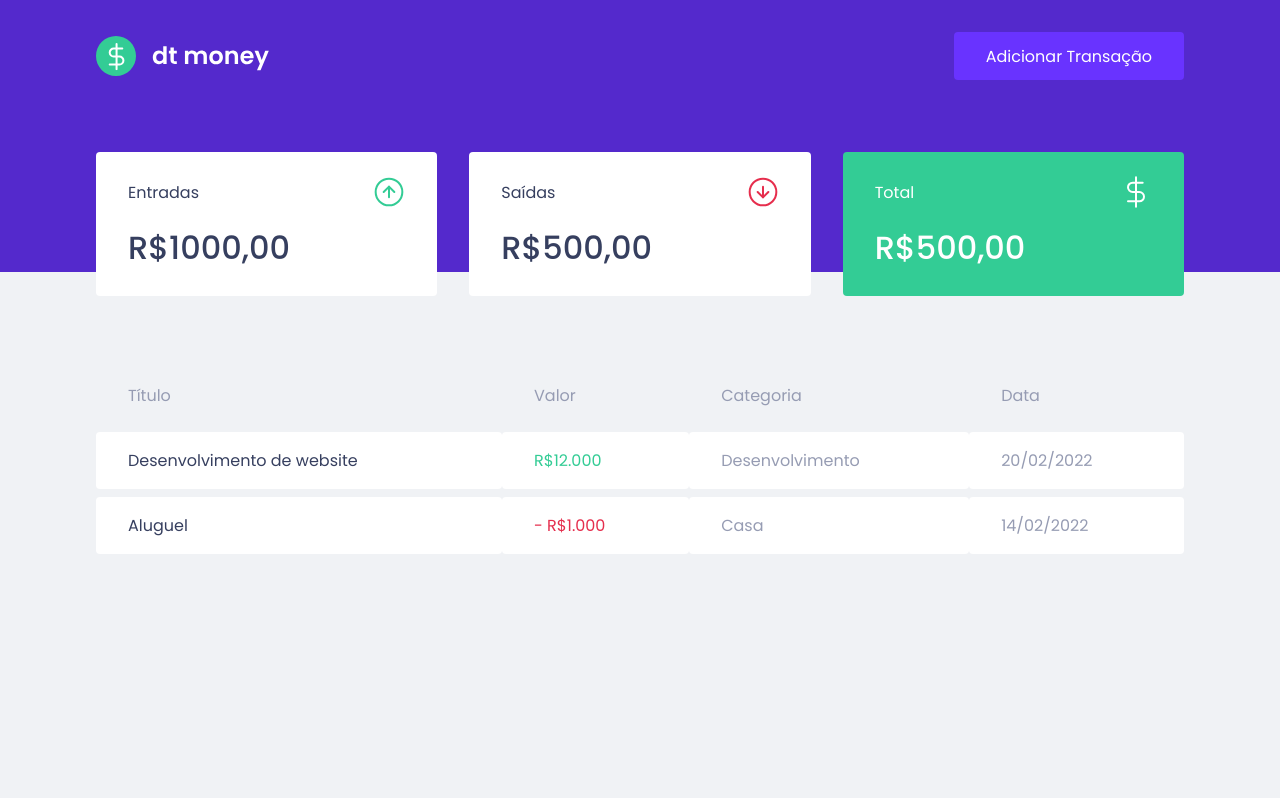
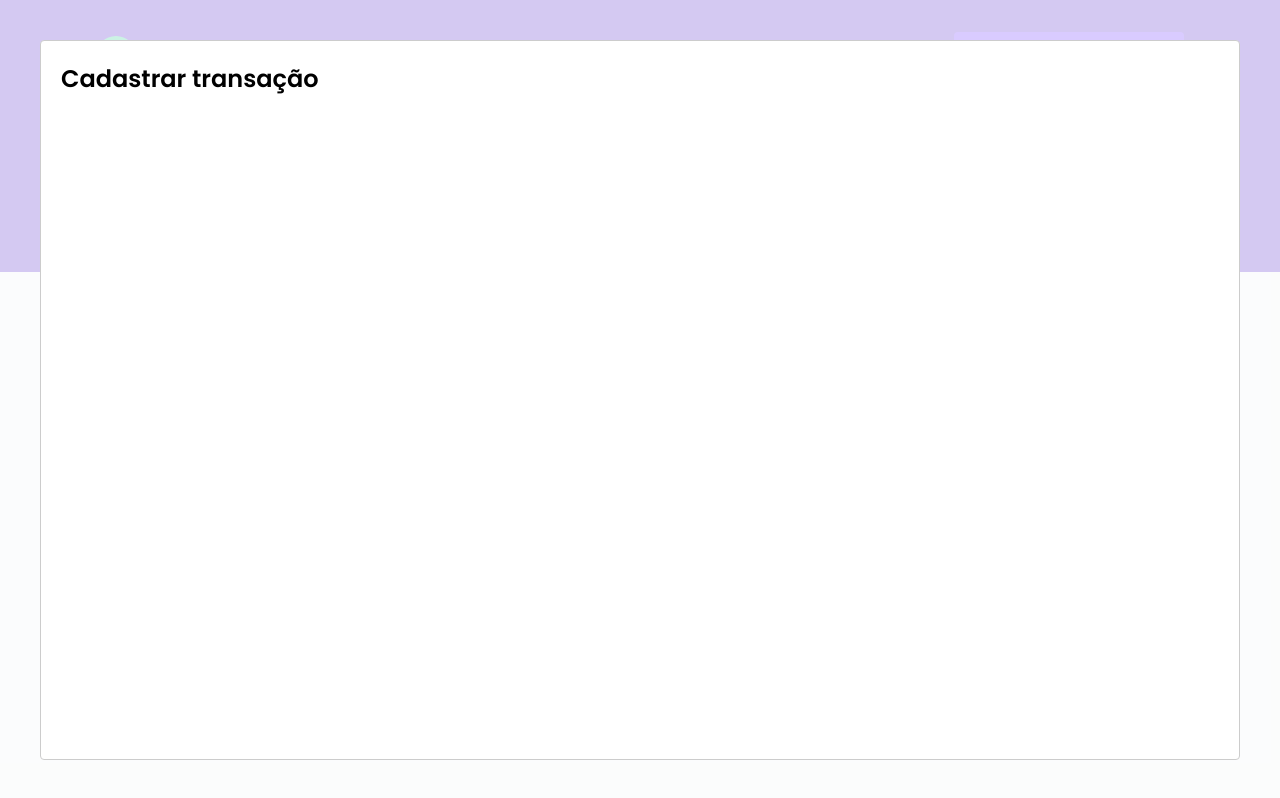
Before and after one commit to Erickbci/ignite_dtmoney, a React (Create React App) app: page / in a window 1280 px wide. Both pictures are taken after a click on the button "Adicionar Transação". Built offline with nearby package versions, Linux system fonts and the light colour scheme; no server answers; what miragejs would draw is missing.

Commit message:
Configurando Modal de Transação

```diff
--- a/package.json
+++ b/package.json
@@ -3,11 +3,13 @@
   "version": "0.1.0",
   "private": true,
   "dependencies": {
+    "@types/react-modal": "^3.13.1",
     "@types/styled-components": "^5.1.24",
     "axios": "^0.26.1",
     "miragejs": "^0.1.43",
     "react": "^17.0.2",
     "react-dom": "^17.0.2",
+    "react-modal": "^3.14.4",
     "react-scripts": "5.0.0",
     "styled-components": "^5.3.5",
     "web-vitals": "^2.1.0"
--- a/src/App.tsx
+++ b/src/App.tsx
@@ -2,7 +2,10 @@ import { Dashboard } from "./components/Dashboard";
 import { Header } from "./components/Header";
 import { GlobalStyle } from "./styles/global";
 
+import Modal from 'react-modal'
+
 import { createServer } from 'miragejs'
+import { useState } from "react";
 
 createServer({
   routes() {
@@ -23,11 +26,30 @@ createServer({
   }
 })
 
+Modal.setAppElement('#root')
+
 export function App() {
+
+  const [isNewTransactionModalOpen, setIsNewTransactionOpen] = useState(false)
+
+  function handleOpenTransactionModal() {
+    setIsNewTransactionOpen(true)
+  }
+
+  function handleCloseTransactionModal() {
+    setIsNewTransactionOpen(false)
+  }
+
   return (
     <>
-     <Header />
+     <Header onOpenNewTransactionModal={handleOpenTransactionModal} />
      <Dashboard />
+     <Modal
+      isOpen={isNewTransactionModalOpen}
+      onRequestClose={handleCloseTransactionModal}
+     >
+       <h2>Cadastrar transação</h2>
+     </Modal>
      <GlobalStyle />
     </>
   );
--- a/src/components/Header/index.tsx
+++ b/src/components/Header/index.tsx
@@ -2,13 +2,18 @@ import logoImg from '../../assets/logo.svg'
 
 import { Container, Content } from './styles'
 
-export function Header() {
+interface HeaderProps {
+    onOpenNewTransactionModal: () => void;
+}
+
+export function Header({onOpenNewTransactionModal} : HeaderProps) {
     return (
         <Container>
             <Content>
                 <img src={logoImg} alt="dt money" />
                 <button
                 type='button'
+                onClick={onOpenNewTransactionModal}
                 >
                     Adicionar Transação
                 </button>
```
Also changed, not shown: 1 other file (tests, documents, lock files or other folders).
